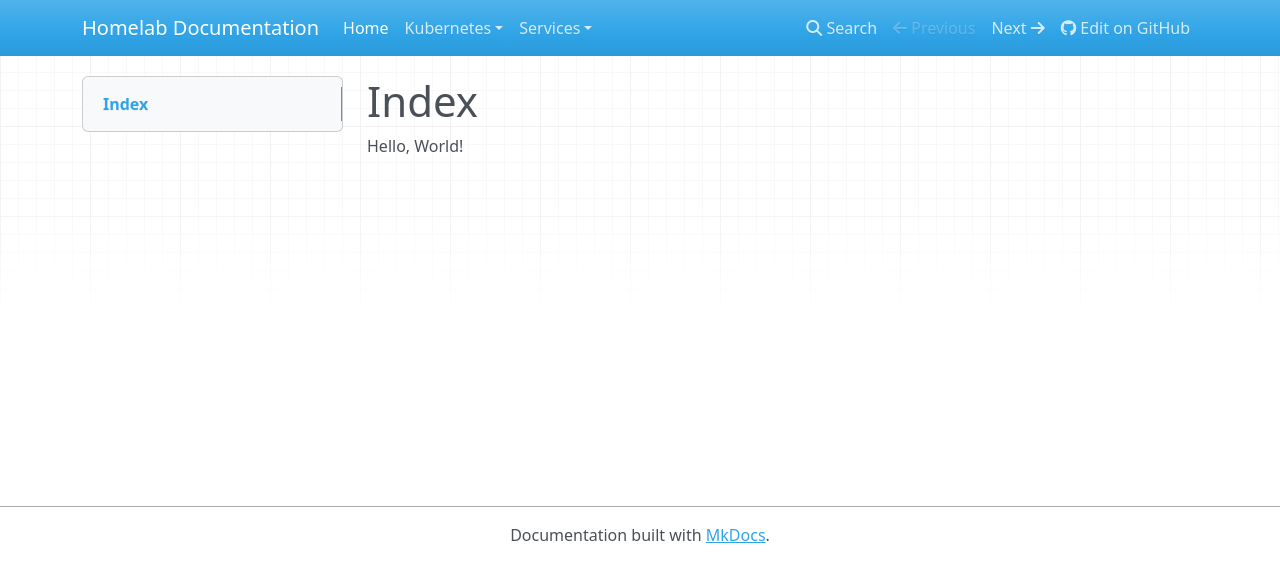
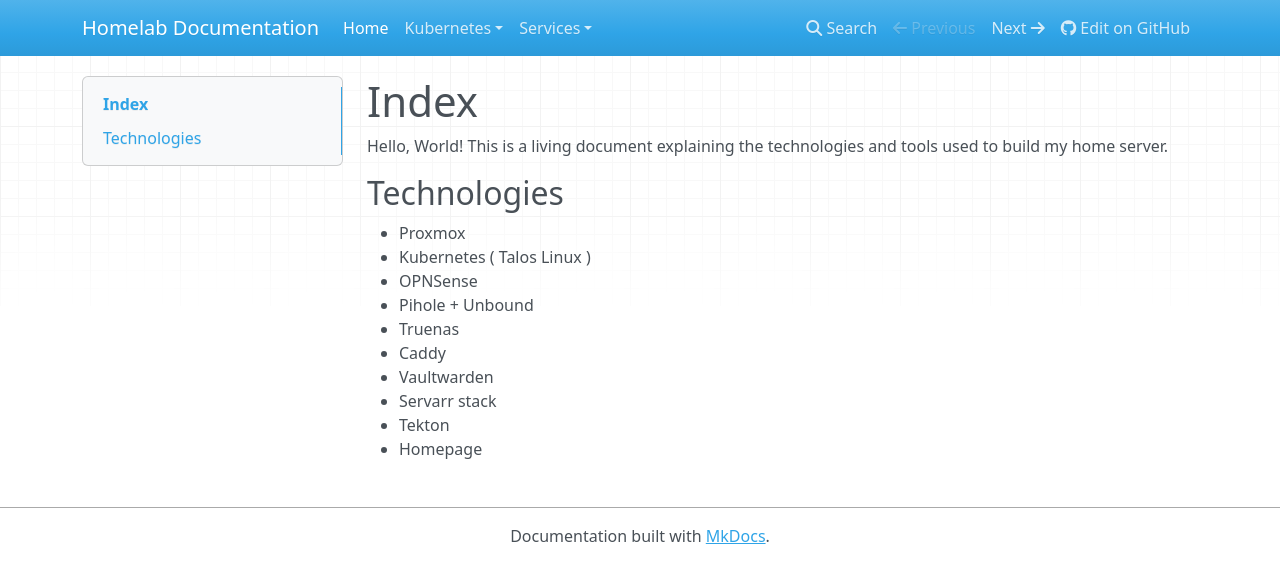
Before and after one commit to daburch/homelab-docs, an MkDocs documentation site: the page built from docs/index.md, in a window 1280 px wide. Shown: the top 583 px of the page. Built offline with MkDocs 1.6.1, drawn with Linux system fonts in a browser that asks for light colours; nearby versions of some CDN libraries.

Commit message:
add technologies used

```diff
--- a/docs/index.md
+++ b/docs/index.md
@@ -1,3 +1,16 @@
 # Index
 
-Hello, World!
+Hello, World! This is a living document explaining the technologies and tools used to build my home server.
+
+## Technologies
+
+- Proxmox
+- Kubernetes ( Talos Linux )
+- OPNSense
+- Pihole + Unbound
+- Truenas
+- Caddy
+- Vaultwarden
+- Servarr stack
+- Tekton
+- Homepage
```
